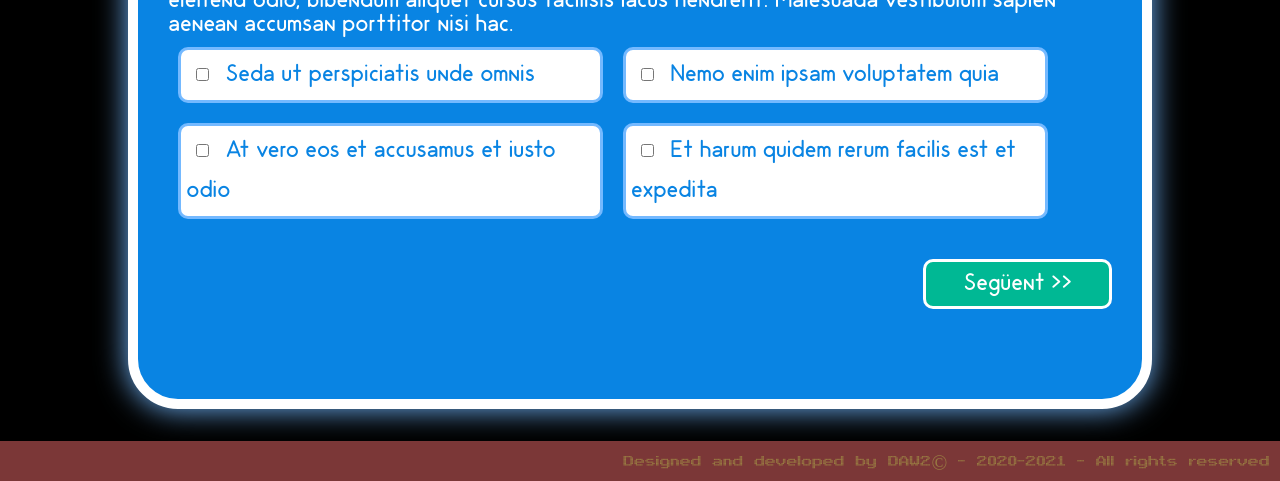
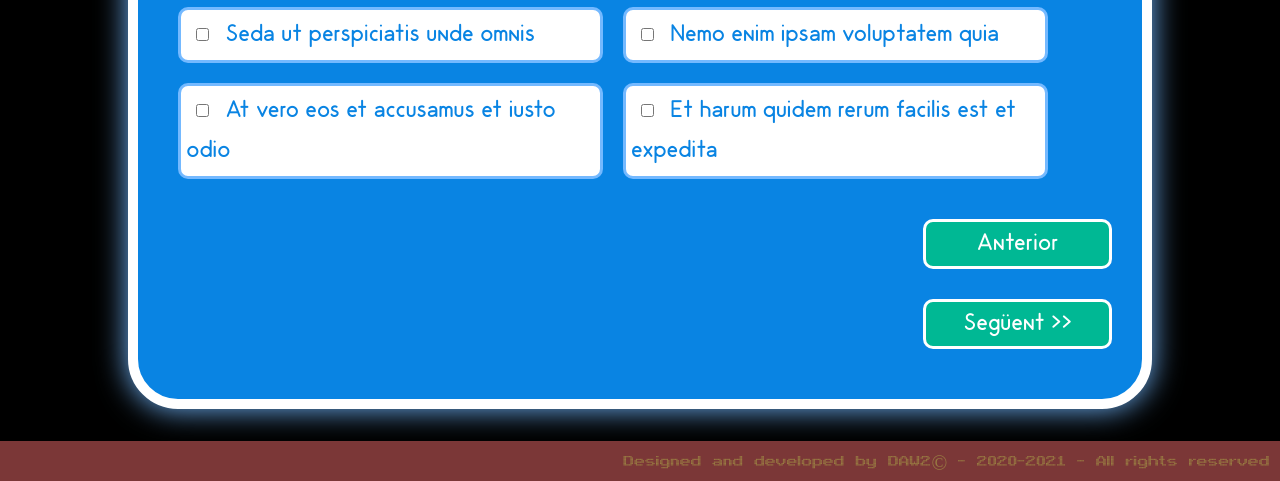
Before and after one commit to SergiSM7/projecte-IT-Training, a plain HTML site: page index.html in a window 1280 px wide. Both pictures are taken after a click on the button "Següent >>". Shown: the part 319-800 px from the top of the page. Drawn offline with Linux system fonts and the light colour scheme.

Commit message:
Funció passar a la pregunta anterior

```diff
--- a/index.html
+++ b/index.html
@@ -23,8 +23,9 @@
             <input type="text" id="resp-01" name="resposta-1" placeholder="Ut enim ad minima veniam" />
           </label>
         </div> <!-- FINAL <div class="respostes">-->
+        <button id="AquestBoto" onclick="passaAnterior(this)">Anterior</button>
         <button id="AquestBoto" onclick="passaSeguent(this)">Següent >></button>
-      </article> <!-- FINAL <article id="pregunta-01-tx"> -->
+      </article>
 
       <article id="pregunta-02-ch" class="elementOcult">
         <span class="titol">Pregunta #2 (checkbox)</span>
@@ -48,9 +49,10 @@
             <input type="checkbox" name="preg_002"/>
             <span>Et harum quidem rerum facilis est et expedita</span>
           </label>
-        </div> <!-- FINAL <div class="respostes">-->
-        <button>Següent >></button>
-      </article> <!-- FINAL <article id="pregunta-02-ch"> -->
+        </div>
+        <button id="AquestBoto" onclick="passaAnterior(this)">Anterior</button>
+        <button id="AquestBoto" onclick="passaSeguent(this)">Següent >></button>
+      </article>
 
       <article id="pregunta-03-ra" class="elementOcult">
         <span class="titol">Pregunta #3 (radio)</span>
--- a/js/moviments.js
+++ b/js/moviments.js
@@ -21,3 +21,28 @@ function passaSeguent(objRebut){
     ObjPregSeg.classList.add("elementVisible");
 
 }
+
+function passaAnterior(objRebut){
+    //let idObjPare = document.getElementById(objRebut.parentElement.id);
+    //let ObjPare = document.getElementById(idObjPregAct);
+    let idObjPregAct = objRebut.parentElement.id;
+    let ObjPregAct = document.getElementById(idObjPregAct);
+    let colarticles = document.getElementsByTagName("article");
+    let idObjPregAnt;
+    // let ultimaPreg = false;
+
+    for (let i = 0; i < colarticles.length; i++) {
+        if (colarticles[i].id == idObjPregAct){
+            idObjPregAnt = colarticles[i-1].id;
+            break;
+        };
+    }
+
+
+    ObjPregAnt = document.getElementById(idObjPregAnt);
+    ObjPregAct.classList.remove("elementVisible");
+    ObjPregAct.classList.add("elementOcult");
+    ObjPregAnt.classList.remove("elementOcult");
+    ObjPregAnt.classList.add("elementVisible");
+
+}
```
